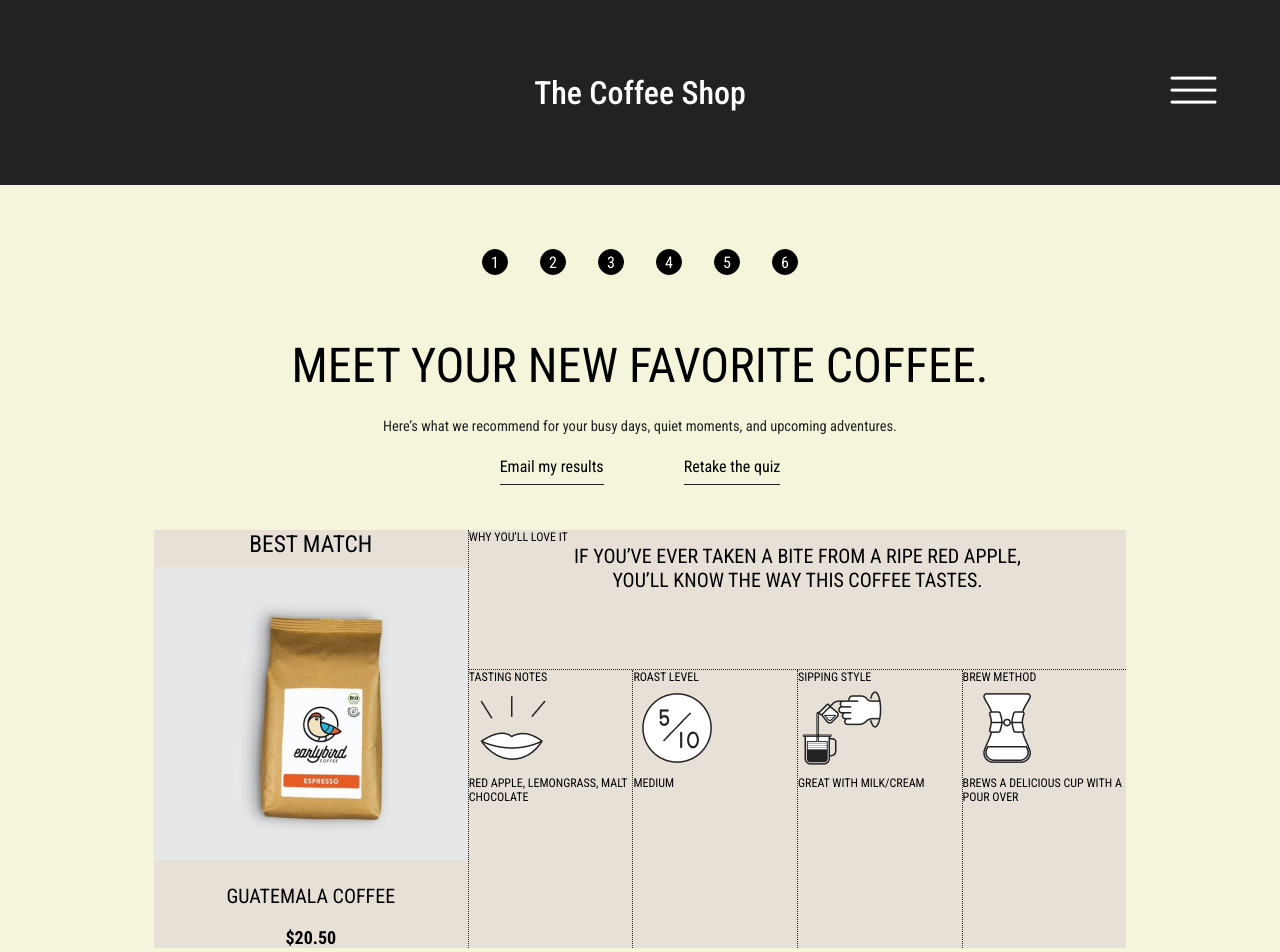
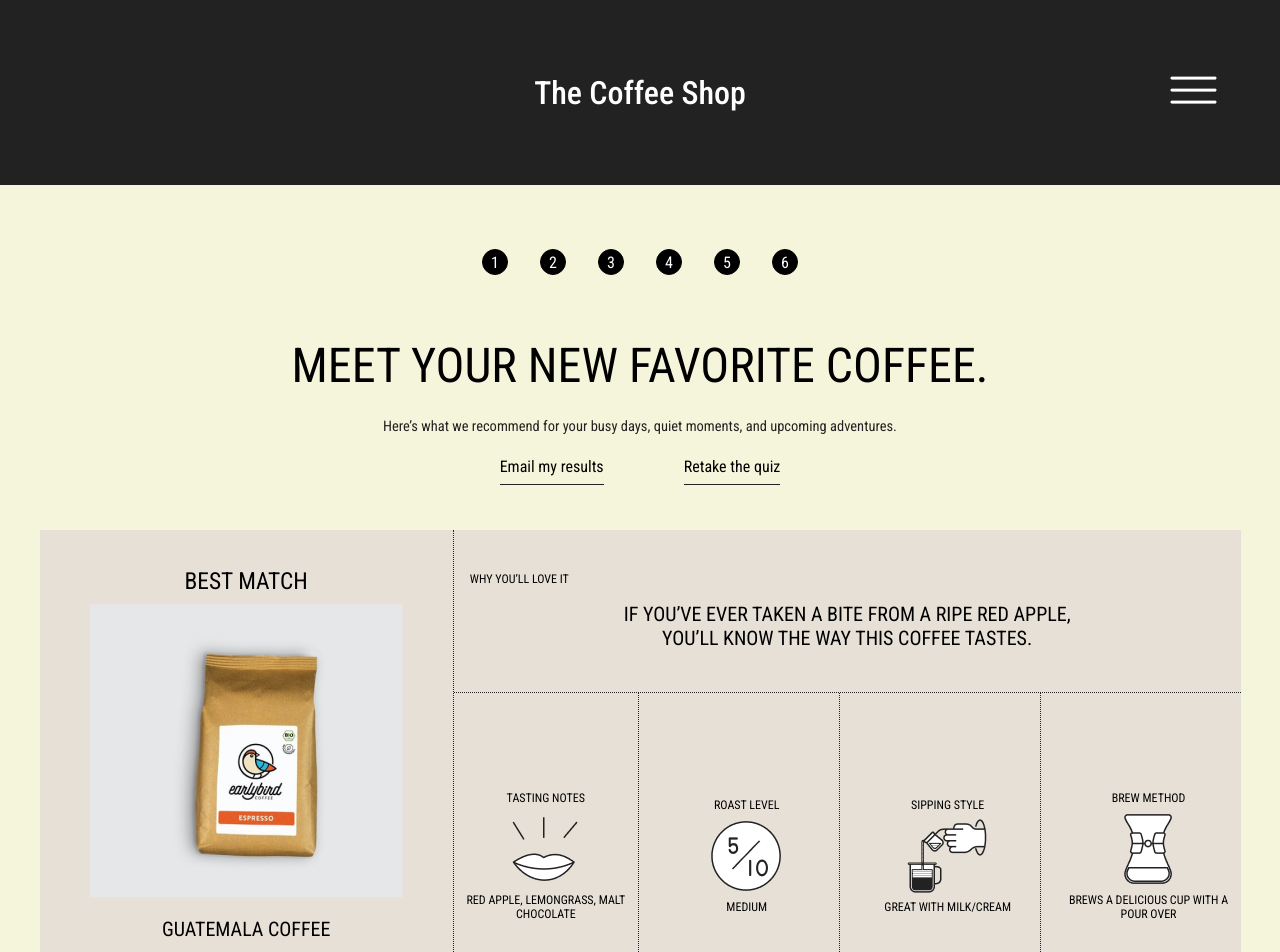
Before and after one commit to andreanicte02/reactjs_styled_example, a React (Vite) app: page /results in a window 1280 px wide. Shown: the top 952 px of the page. Built offline with nearby package versions, Linux system fonts and the light colour scheme.

Commit message:
f: finish

```diff
--- a/src/modules/results/Results.styles.ts
+++ b/src/modules/results/Results.styles.ts
@@ -8,4 +8,5 @@ export const ResultsContainer = styled.div`
     @media (max-width: 1230px) {
         margin-top: 5vh;
     }
+    padding-bottom: 2vh;
 `
--- a/src/modules/results/components/table-resut/TableResult.styles.tsx
+++ b/src/modules/results/components/table-resut/TableResult.styles.tsx
@@ -5,69 +5,120 @@ export const TableResultContainer = styled.div`
     display: flex;
     justify-content: center;
     align-items: center;
+    width: 100%;;
 `;
 
 export const TableContainer = styled.div`
     display: flex;
     flex-wrap: wrap;
-    background-color: #E6E0D7;
+    height: 488px;
+    width: 100%;
+    max-width: 1201px;
+
+    @media (max-width: 1200px) {
+        flex-direction: column;
+        height: auto;
+        align-items: center;
+        justify-content: center;
+    }
 `;
 
 export const TableLeftContainer = styled.div`
-    //flex: 1;
     justify-content: center;
     text-align: center;
     border-right: 1.5px dotted #222222;
+    align-items: center;
+    display: flex;
+    flex-direction: column;
+    background-color: #E6E0D7;
+    flex: 1;
+    padding: 10px;
+
+    @media (max-width: 1200px) {
+        border-right: 0px;
+        width: 300px;
+        border-bottom: 1.5px dotted #222222;
+    }
 `;
 
+export const TableRightContainer = styled.div`
+    display: flex;
+    flex-direction: column;
+    flex: 2;
+    background-color: #E6E0D7;
+    width: 100%;
 
-
-export const TableRightContainer = styled.div`
-  display: flex;
-  flex-direction: column;
- //flex: 2;
+    @media (max-width: 1200px) {
+        flex: none;
+        width: 320px;
+    }
 `;
 
 export const TableRightTopContainer = styled.div`
     height: 50%;
-    flex: 1;
     border-bottom: 1.5px dotted #222222;
+    display: flex;
+    flex-direction: column;
+    justify-content: center;
+
+    @media (max-width: 1200px) {
+        height: auto;
+        border-bottom: 1.5px dotted #222222;
+    }
 `;
 
 export const TableRightBottomContainer = styled.div`
     height: 100%;
-    flex: 2;
     justify-content: space-between;
+    display: flex;
+    flex-wrap: wrap;
+    gap: 1rem;
 
-    display: flex;
+    @media (max-width: 1200px) {
+        height: auto;
+        justify-content: center;
+    }
 `;
 
-interface ITableRightBottomItemContainer{
-    $borderRight?:'1.5px dotted #222222' |''
+interface ITableRightBottomItemContainer {
+    $borderRight?: '1.5px dotted #222222' | '';
 }
 
 export const TableRightBottomItemContainer = styled.div<ITableRightBottomItemContainer>`
     height: 100%;
-    flex: 2;
+    flex: 1;
     justify-content: center;
     align-items: center;
     border-right: ${props => props.$borderRight};
+    display: flex;
+    flex-direction: column;
+    text-align: center;
+
+    @media (max-width: 1200px) {
+        height: auto;
+        border-right: 0px;
+        width: 100%;
+        flex: none;
+        border-bottom: 1.5px dotted #222222;
+    }
 `;
 
-interface ITitleTextTable{
-    $marginBottom?: string
-    $marginTop?:string
-    $fontSize?:'23.4px'|'20px'|'12px'|'24px'|'14.5px'|'18px'
-    $color?:"#222222"|"#7E836D"
-    $textTransform?:"uppercase"| 'none'
-    $fontWeight?:'700'
+interface ITitleTextTable {
+    $marginBottom?: string;
+    $marginTop?: string;
+    $marginLeft?: string;
+    $fontSize?: '23.4px' | '20px' | '12px' | '24px' | '14.5px' | '18px';
+    $color?: "#222222" | "#7E836D";
+    $textTransform?: "uppercase" | 'none';
+    $fontWeight?: '700';
 }
 
 export const TextTableContainer = styled.div<ITitleTextTable>`
-    text-transform: ${props=> props.$textTransform};
-    font-size:${props=> props.$fontSize}; //1.875rem
-    font-weight: ${props=> props.$fontWeight===undefined?'400':props.$fontWeight};
+    text-transform: ${props => props.$textTransform};
+    font-size: ${props => props.$fontSize}; //1.875rem
+    font-weight: ${props => props.$fontWeight === undefined ? '400' : props.$fontWeight};
     margin-top: ${props => props.$marginTop};
     margin-bottom: ${props => props.$marginBottom};
-    color: ${props=> props.color};
-`
+    color: ${props => props.color};
+    margin-left: ${props => props.$marginLeft};
+`;
--- a/src/modules/results/components/table-resut/TableResult.tsx
+++ b/src/modules/results/components/table-resut/TableResult.tsx
@@ -20,7 +20,7 @@ export const TableResult = () => {
                     >
                         best match
                     </TextTableContainer>
-                    <img src={'/media/product.png'}/>
+                    <img src={'/media/product.png'} style={{paddingLeft:"1rem", paddingRight:'1rem'}}/>
                     <TextTableContainer
                         $fontSize={'20px'}
                         $color={'#222222'}
@@ -44,6 +44,8 @@ export const TableResult = () => {
                             $textTransform={'uppercase'}
                             $fontSize={'12px'}
                             $color={'#222222'}
+                            $marginBottom={'1rem'}
+                            $marginLeft={'1rem'}
                         >
                             WHY YOU’LL LOVE IT
                         </TextTableContainer>
```
